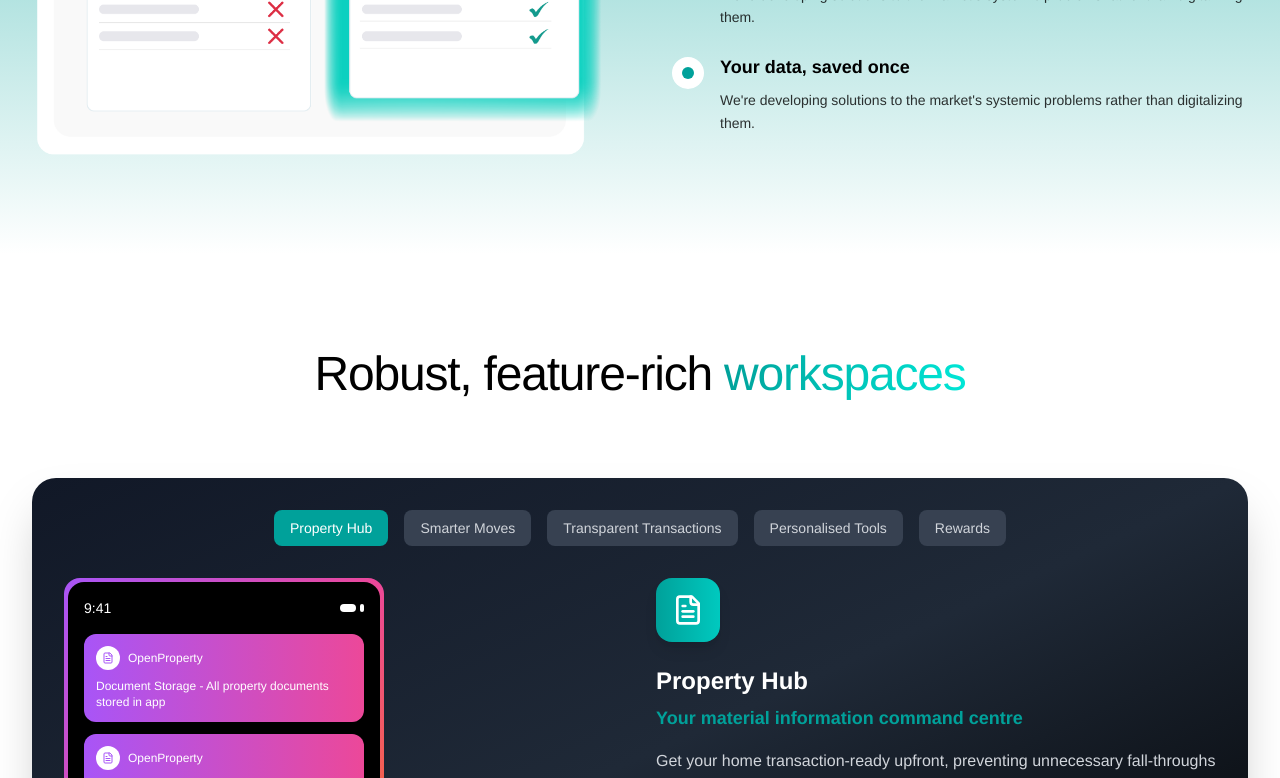
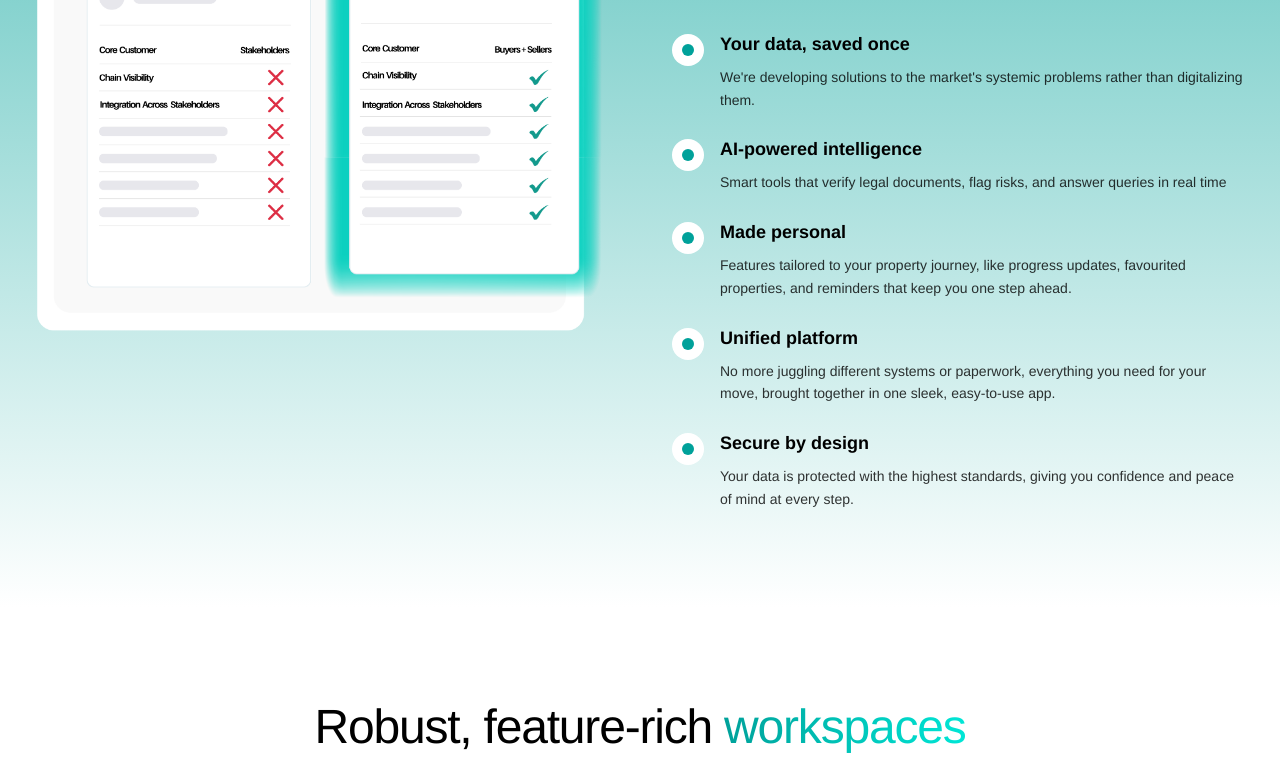
Before and after one commit to DevMysticCode/openproperty_new_website, a React (Vite) app: page /products in a window 1280 px wide. Shown: the part 2200-2978 px from the top of the page. Built offline with nearby package versions, Linux system fonts and the light colour scheme.

Commit message:
what makes us different points updated

```diff
--- a/src/components/ProductPage.tsx
+++ b/src/components/ProductPage.tsx
@@ -101,29 +101,41 @@ const differentiators = [
     title: 'Innovation at the core',
     description:
       'Built with cutting-edge technology designed to fix the failures of today’s property process, making the whole process faster, smarter and simpler.',
-    subheading1:
-      'Built with cutting-edge technology designed to fix the failures of today’s property process, making the whole process faster, smarter and simpler.',
   },
   {
     title: 'Seamless interoperability ',
     description:
       'Buyers, sellers, conveyancers, solicitors, stakeholders are united in our ecosystem.',
-    subheading1:
-      'Buyers, sellers, agents, conveyancers and solicitors are all connected in one secure ecosystem, so no more chasing calls or waiting for updates.',
   },
   {
     title: 'One-click data sharing',
     description:
       "We're developing solutions to the market's systemic problems rather than digitalizing them.",
-    subheading1:
-      'Store, share, and access all documents, data and communications at the click of a button',
   },
   {
     title: 'Your data, saved once',
     description:
       "We're developing solutions to the market's systemic problems rather than digitalizing them.",
-    subheading1:
-      'Store, share, and access all documents, data and communications at the click of a button',
+  },
+  {
+    title: 'AI-powered intelligence',
+    description:
+      'Smart tools that verify legal documents, flag risks, and answer queries in real time',
+  },
+  {
+    title: 'Made personal',
+    description:
+      'Features tailored to your property journey, like progress updates, favourited properties, and reminders that keep you one step ahead.',
+  },
+  {
+    title: 'Unified platform',
+    description:
+      'No more juggling different systems or paperwork, everything you need for your move, brought together in one sleek, easy-to-use app.',
+  },
+  {
+    title: 'Secure by design',
+    description:
+      'Your data is protected with the highest standards, giving you confidence and peace of mind at every step.',
   },
 ]
 
```
